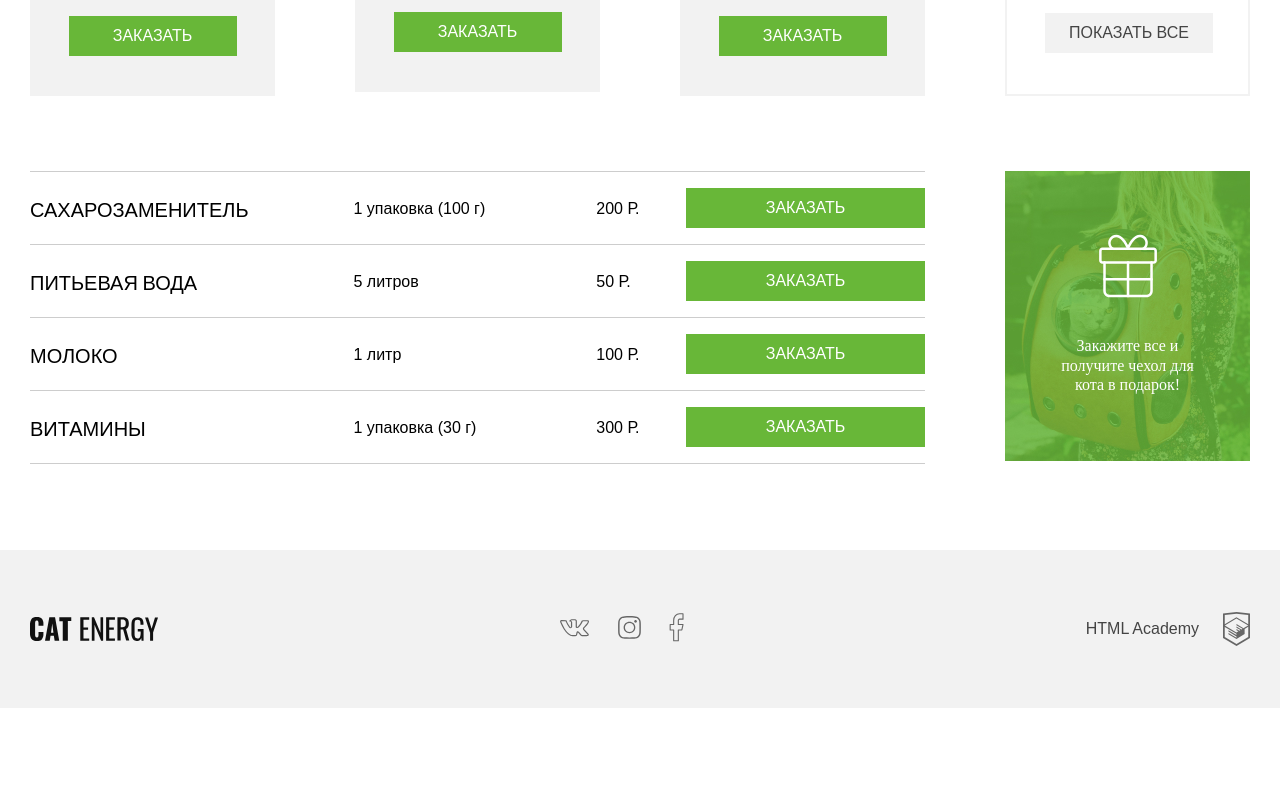
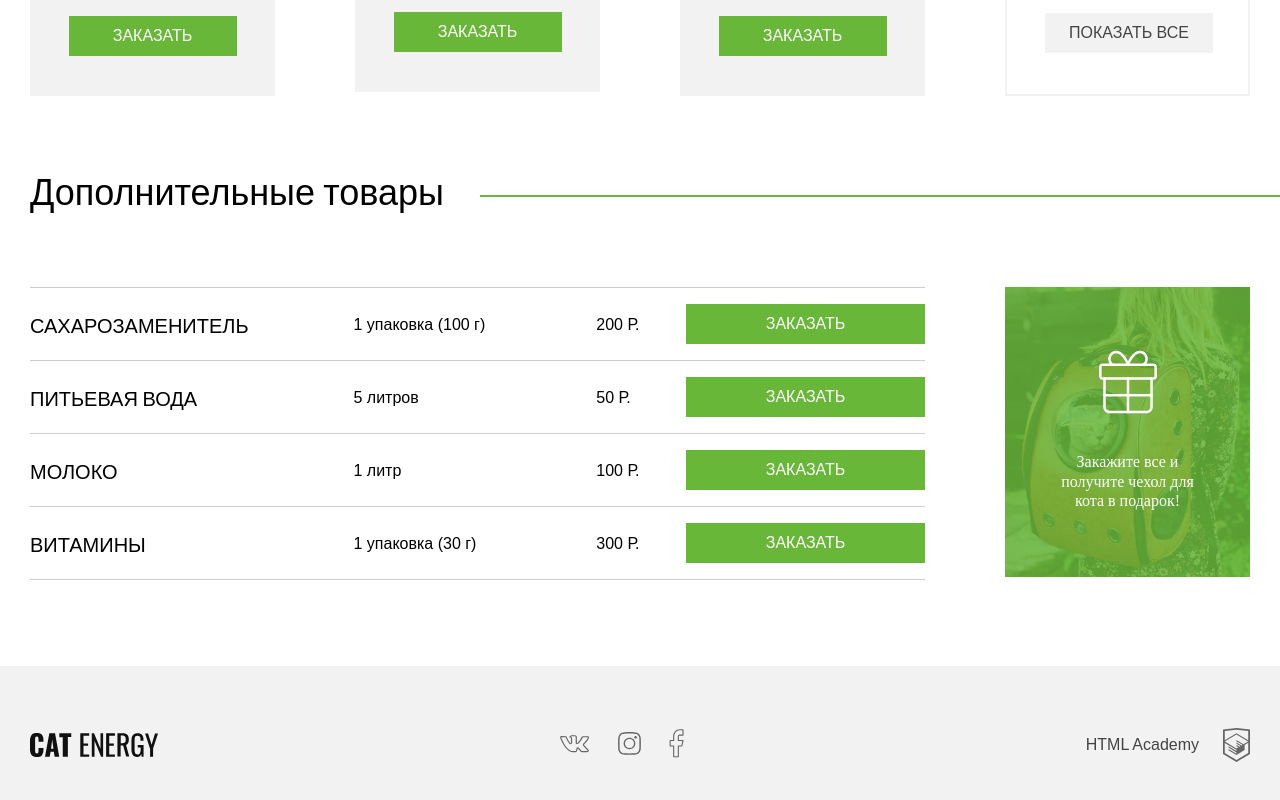
Before and after one commit to Chackmoole/react-lessons, a React app: page / in a window 1280 px wide. Shown: the part 1245-2045 px from the top of the page. Before the commit the page ends 1953 px from the top, so only its background shows below. Built offline with nearby package versions, Linux system fonts and the light colour scheme.

Commit message:
Добавление заголовка блока CrossSale. Добавление блока  BlockWithLine.

```diff
--- /dev/null
+++ b/src/common/BlockWithLine/BlockWithLine.jsx
@@ -0,0 +1,8 @@
+import React from 'react';
+import { StyledBlockWithLine } from './BlockWithLine.styled';
+
+const BlockWithLine = ({ children }) => {
+  return <StyledBlockWithLine>{children}</StyledBlockWithLine>;
+};
+
+export default BlockWithLine;
--- /dev/null
+++ b/src/common/BlockWithLine/BlockWithLine.styled.js
@@ -0,0 +1,15 @@
+import styled from 'styled-components';
+
+export const StyledBlockWithLine = styled.div`
+  position: relative;
+  &::before {
+    content: '';
+    position: absolute;
+    left: 0;
+    right: 0;
+    top: 24px;
+    height: 2px;
+    background-color: #68b738;
+    z-index: -1;
+  }
+`;
--- a/src/common/Text/Text.jsx
+++ b/src/common/Text/Text.jsx
@@ -1,7 +1,7 @@
 import React from 'react';
 import { StyledText } from 'common/Text/Text.styled';
 
-export const Text = ({
+const Text = ({
   children,
   variant,
   textCenter,
@@ -13,6 +13,7 @@ export const Text = ({
   mb,
   ml,
   width,
+  whithBg,
   ...props
 }) => {
   // console.log(props, 'other props');
@@ -28,6 +29,7 @@ export const Text = ({
       ml={ml}
       textCenter={textCenter}
       width={width}
+      whithBg={whithBg}
       {...props}
     >
       {children}
--- a/src/common/Text/Text.styled.js
+++ b/src/common/Text/Text.styled.js
@@ -120,4 +120,16 @@ export const StyledText = styled.p`
       `;
     }
   }}
+
+  ${(props) => {
+    if (props.whithBg) {
+      return css`
+        background-color: #ffffff;
+        padding-left: 40px;
+        padding-right: 36px;
+        margin-left: -40px;
+        display: inline-block;
+      `;
+    }
+  }}
 `;
--- a/src/common/VisuallyHidden/VisuallyHidden.jsx
+++ b/src/common/VisuallyHidden/VisuallyHidden.jsx
@@ -1,5 +1,5 @@
 import React from 'react';
-import { StyledVisuallyHidden } from 'common/VisuallyHidden/styled';
+import { StyledVisuallyHidden } from 'common/VisuallyHidden/VisuallyHidden.styled';
 
 const VisuallyHidden = ({ children }) => {
   return <StyledVisuallyHidden>{children}</StyledVisuallyHidden>;
--- a/src/components/CrossSale/CrossSale.jsx
+++ b/src/components/CrossSale/CrossSale.jsx
@@ -1,22 +1,35 @@
 import React from 'react';
 import CrossSaleItem from 'components/CrossSaleItem/CrossSaleItem';
 import { crossSaleData } from './crossSaleData';
-import { StyledCrossSale } from 'components/CrossSale/CrossSale.styled';
+import { StyledCrossSale, StyledInner } from './CrossSale.styled';
 import GiftBlock from 'components/GiftBlock/GiftBlock';
 import Text from 'common/Text/Text';
+import BlockWithLine from 'common/BlockWithLine/BlockWithLine';
 
 export const CrossSale = () => {
   return (
+    <BlockWithLine>
       <StyledCrossSale>
+        <Text variant="h2" as="h2" mb="80px" whithBg>
+          Дополнительные товары
+        </Text>
+        <StyledInner>
           <ul>
             {crossSaleData.map((item) => {
               return (
-            <CrossSaleItem key={item.id} name={item.name} price={item.price} weight={item.weight} />
+                <CrossSaleItem
+                  key={item.id}
+                  name={item.name}
+                  price={item.price}
+                  weight={item.weight}
+                />
               );
             })}
           </ul>
           <GiftBlock />
+        </StyledInner>
       </StyledCrossSale>
+    </BlockWithLine>
   );
 };
 
--- a/src/components/CrossSale/CrossSale.styled.js
+++ b/src/components/CrossSale/CrossSale.styled.js
@@ -4,6 +4,9 @@ export const StyledCrossSale = styled.section`
   margin: 0 auto 86px;
   padding: 0 30px;
   max-width: 1280px;
+`;
+
+export const StyledInner = styled.div`
   display: flex;
   justify-content: space-between;
 `;
```
Also changed, not shown: .eslintrc.js, src/common/VisuallyHidden/VisuallyHidden.styled.js (renamed from src/common/VisuallyHidden/styled.js). Lines whose indentation alone changed are shown as unchanged.
